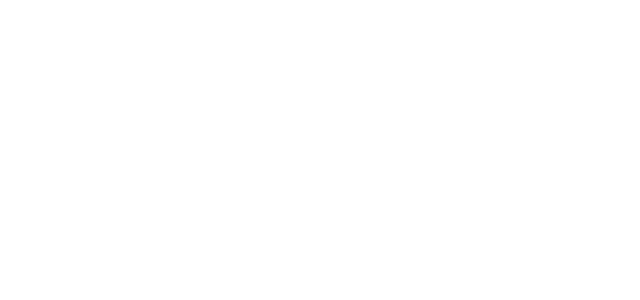
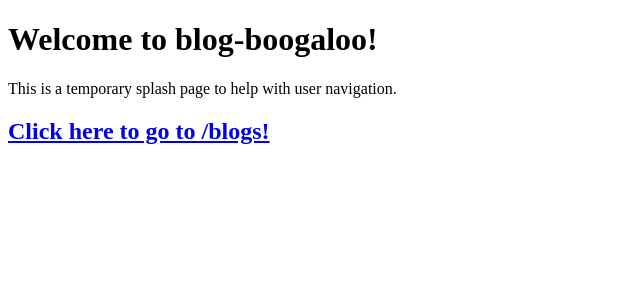
Before and after one commit to golden2402/blog-boogaloo, a React (Create React App) app in the folder frontend/: page / in a window 1280 px wide. Shown: the top 300 px of the page, without its empty margins (0-640 px from the left). Built offline with nearby package versions, Linux system fonts and the light colour scheme.

Commit message:
add temporary splash page

```diff
--- /dev/null
+++ b/frontend/src/pages/HomePage.js
@@ -0,0 +1,16 @@
+import { NavLink } from "react-router-dom";
+
+const HomePage = () => {
+  return (
+    <div>
+      <h1>Welcome to blog-boogaloo!</h1>
+      <p>This is a temporary splash page to help with user navigation.</p>
+
+      <NavLink to="/blogs">
+        <h2>Click here to go to /blogs!</h2>
+      </NavLink>
+    </div>
+  )
+}
+
+export default HomePage;
--- a/frontend/src/routes.js
+++ b/frontend/src/routes.js
@@ -2,13 +2,14 @@
 
 import App from "./App";
 
+import HomePage from "./pages/HomePage";
 import BlogPage from "./pages/BlogPage";
 import BlogPreviewPage from "./pages/BlogPreviewPage";
 
 const routes = createBrowserRouter(
   createRoutesFromElements(
     <Route path="/" element={<App />}>
-      {/* index & other routes */}
+      <Route index element={<HomePage />} />
 
       <Route path="/blogs" element={<BlogPreviewPage />} />
       <Route path="/blogs/:id" element={<BlogPage />} />
```
